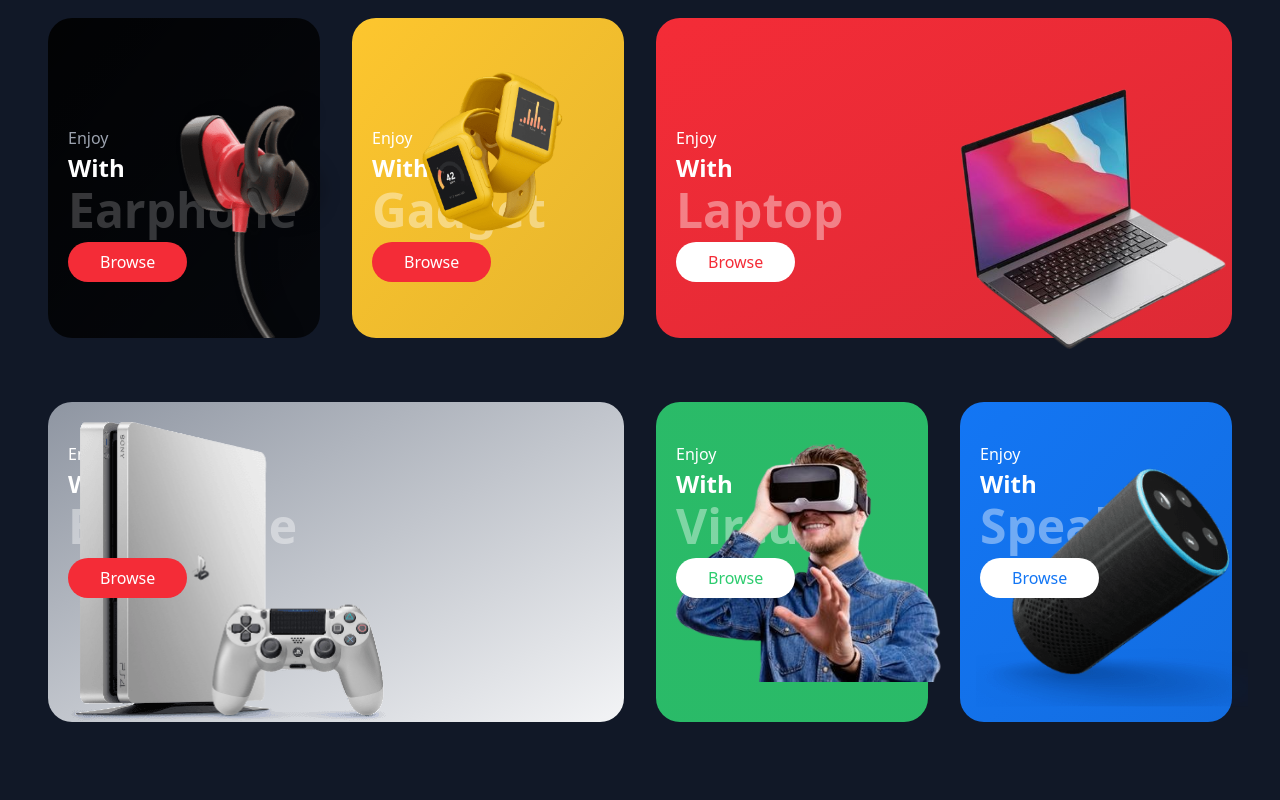
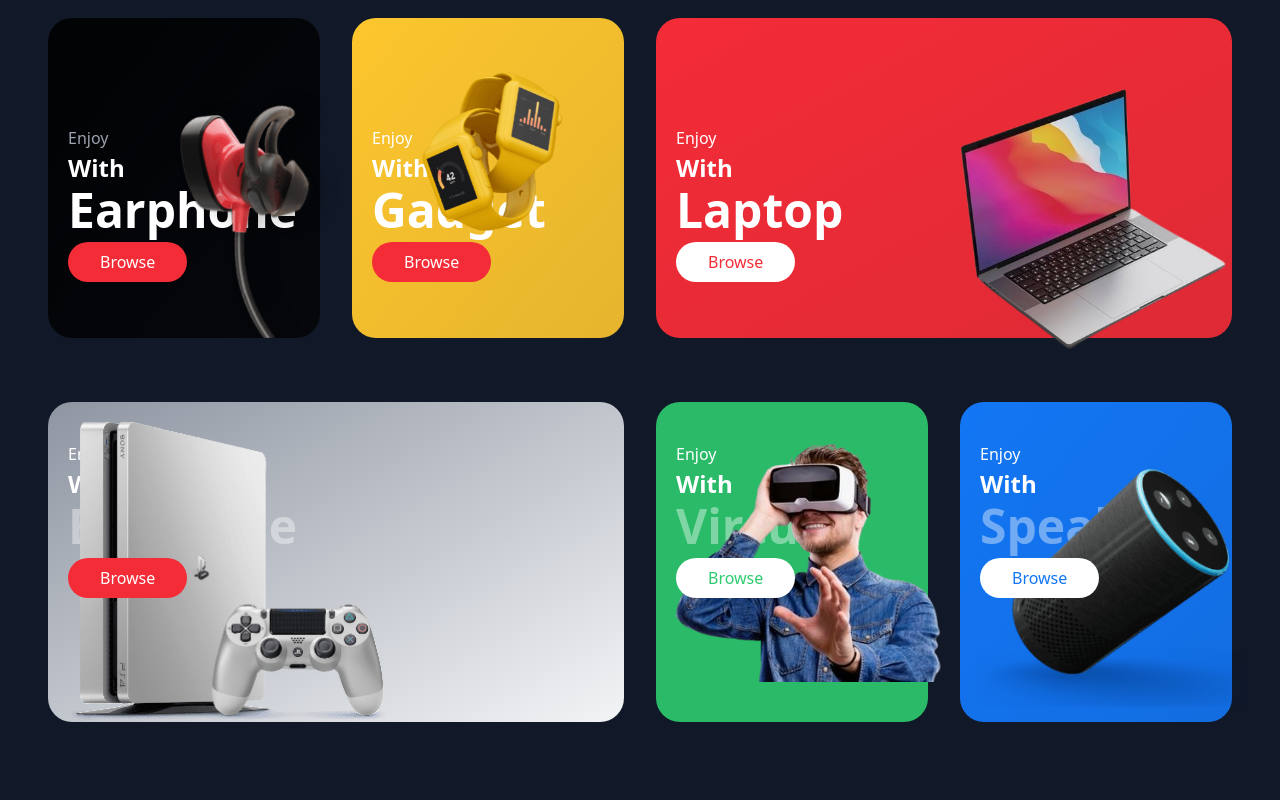
Before and after one commit to forxynet/react-shopsy-ecommerce, a React (Vite) app: page / in a window 1280 px wide. Shown: the part 740-1540 px from the top of the page. Built offline with nearby package versions, Linux system fonts and the light colour scheme.

Commit message:
updated banner

```diff
--- a/src/components/Category/Category.jsx
+++ b/src/components/Category/Category.jsx
@@ -12,15 +12,19 @@ export default function Category() {
         <div className='grid grid-cols-1 sm:grid-cols-2 lg:grid-cols-4 gap-8'>
           {/* first col */}
           <div className='py-10 pl-5 bg-gradient-to-br from-black/90 to-black/70 text-white rounded-3xl relative h-[320px] flex items-end'>
-            <div>
+            <div
+              data-aos="fade-up"
+              data-aos-delay="10"
+            >
               <div className='mb-4'>
-                <p className='mb-[2px] text-gray-400'>Enjoy</p>
-                <p className='text-2xl font-semibold mb-[2px]'>With</p>
-                <p className='text-4xl xl:text-5xl font-bold opacity-20 mb-2'>Earphone</p>
+                <p data-aos="zoom-in" className='mb-[2px] text-gray-400'>Enjoy</p>
+                <p data-aos="zoom-in" className='text-2xl font-semibold mb-[2px]'>With</p>
+                <p data-aos="zoom-in" className='text-4xl xl:text-5xl font-bold opacity-20 mb-2'>Earphone</p>
                 <Button
                   text="Browse"
                   bgColor="bg-primary"
                   textColor="text-white"
+                  data-aos="zoom-out"
                 />
               </div>
             </div>
@@ -29,34 +33,42 @@ export default function Category() {
           {/* second col */}
           <div className='py-10 pl-5 bg-gradient-to-br from-brandYellow to-brandYellow/90 text-white rounded-3xl relative h-[320px] flex items-end'>
             <div>
-              <div className='mb-4'>
-                <p className="mb-[2px] text-white">Enjoy</p>
-                <p className="text-2xl font-semibold mb-[2px]">With</p>
-                <p className="text-4xl xl:text-5xl font-bold opacity-40 mb-2">Gadget</p>
+              <div
+                data-aos="fade-up"
+                data-aos-delay="10"
+                className='mb-4'>
+                <p data-aos="zoom-in" className="mb-[2px] text-white">Enjoy</p>
+                <p data-aos="zoom-in" className="text-2xl font-semibold mb-[2px]">With</p>
+                <p data-aos="zoom-in" className="text-4xl xl:text-5xl font-bold opacity-40 mb-2">Gadget</p>
                 <Button
                   text="Browse"
                   bgColor="bg-primary"
                   textColor="text-white"
+                  data-aos="zoom-out"
                 />
               </div>
             </div>
-            <img src={Image2} alt="" className='w-[320px] absolute -right-4 lg:top-[40px]' />
+            <img data-aes="zoom-out" src={Image2} alt="" className='w-[320px] absolute -right-4 lg:top-[40px]' />
           </div>
           {/* third col */}
           <div className='sm:col-span-2 py-10 pl-5 bg-gradient-to-br from-primary to-primary/90 text-white rounded-3xl relative h-[320px] flex items-end'>
             <div>
-              <div className='mb-4'>
-                <p className="mb-[2px] text-white">Enjoy</p>
-                <p className="text-2xl font-semibold mb-[2px]">With</p>
-                <p className="text-4xl xl:text-5xl font-bold opacity-40 mb-2">Laptop</p>
+              <div
+                data-aos="fade-up"
+                data-aos-delay="10"
+                className='mb-4'>
+                <p data-aos="zoom-in" className="mb-[2px] text-white">Enjoy</p>
+                <p data-aos="zoom-in" className="text-2xl font-semibold mb-[2px]">With</p>
+                <p data-aos="zoom-in" className="text-4xl xl:text-5xl font-bold opacity-40 mb-2">Laptop</p>
                 <Button
                   text="Browse"
                   bgColor="bg-white text-primary cursor-pointer hover:scale-105 duration-300 py-2 px-8 rounded-full relative z-10"
                   textColor="text-primary"
+                  data-aos="zoom-out"
                 />
               </div>
             </div>
-            <img src={Image3} alt="" className='w-[320px] absolute -right-4 lg:top-[40px]' />
+            <img data-aos="zoom-out" src={Image3} alt="" className='w-[320px] absolute -right-4 lg:top-[40px]' />
           </div>
         </div>
       </div>
--- a/src/components/Partners/Partners.jsx
+++ b/src/components/Partners/Partners.jsx
@@ -6,7 +6,9 @@ import brans4 from '../../assets/brand/br-4.png'
 import brans5 from '../../assets/brand/br-5.png'
 export default function Partners() {
   return (
-    <div className='py-8 mt-24 hidden md:block bg-gray-200 dark:bg-white/10 aos-init aos-animate'>
+    <div
+      data-aos="zoom-out"
+      className='py-8 mt-24 hidden md:block bg-gray-200 dark:bg-white/10 aos-init aos-animate'>
       <div className='container'>
         <div className="grid grid-cols-5 gap-3 place-items-center opacity-50">
           <img src={brans1} alt="" className='w-[80px] dark:invert' />
```
